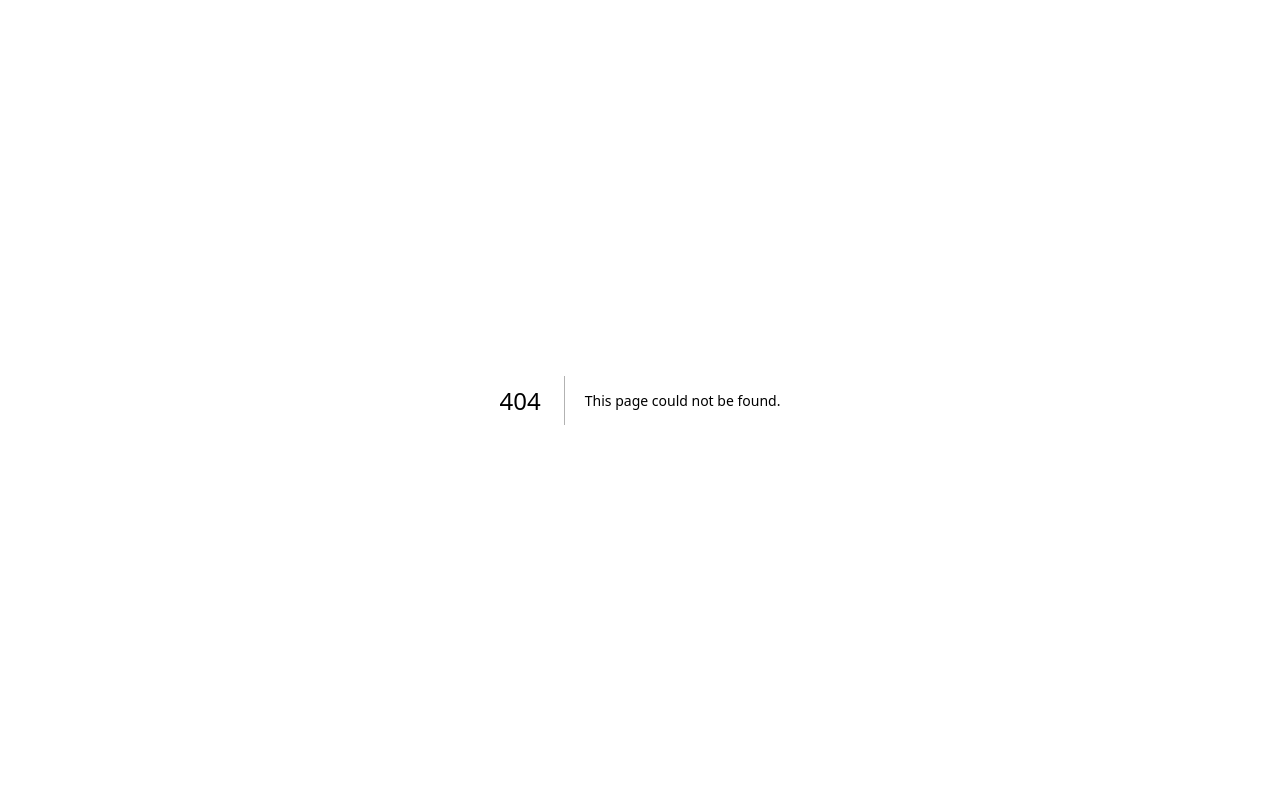
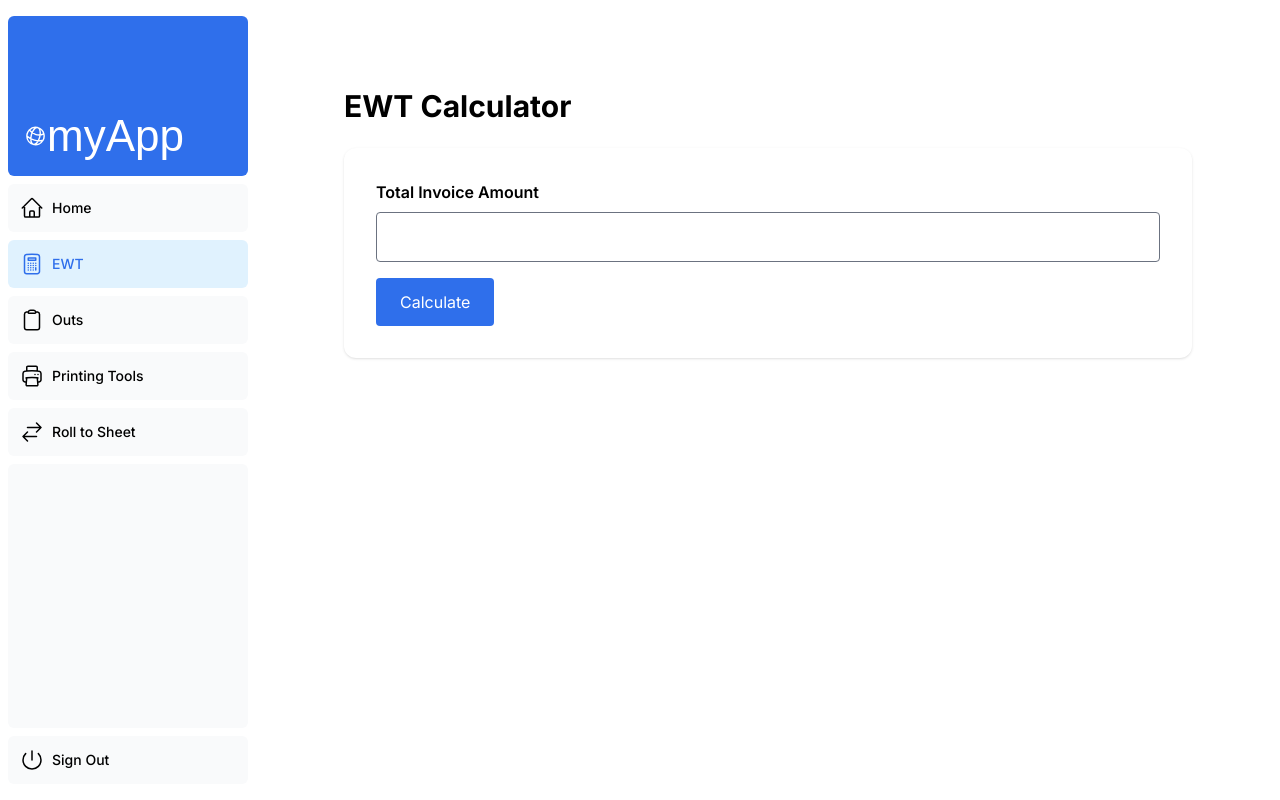
Before and after one commit to nathgsa/project, a Next.js app: page /dashboard/ewt in a window 1280 px wide. Before the commit this address had no page. Built offline with nearby package versions, Linux system fonts and the light colour scheme; a web font is replaced by a local one.

Commit message:
add new file

```diff
--- /dev/null
+++ b/app/components/ewt/EWTCalculator.tsx
@@ -0,0 +1,84 @@
+"use client"
+
+import { useMemo, useState } from "react"
+
+type NumberFormatter = (num: number) => string
+
+export default function EWTCalculator() {
+  const [paymentAmount, setPaymentAmount] = useState<number | "">("")
+  const [resultsVisible, setResultsVisible] = useState(false)
+  const [message, setMessage] = useState("")
+
+  const showMessage = (msg: string) => {
+    setMessage(msg)
+    setTimeout(() => setMessage(""), 3000)
+  }
+
+  const formatNumber: NumberFormatter = (num) =>
+    num.toLocaleString("en-US", { minimumFractionDigits: 2 })
+
+  const handleCalculate = (e: React.FormEvent) => {
+    e.preventDefault()
+    if (paymentAmount === "" || paymentAmount <= 0) {
+      showMessage("Please enter a valid payment amount.")
+      setResultsVisible(false)
+      return
+    }
+    setResultsVisible(true)
+  }
+
+  const calculations = useMemo(() => {
+    if (!resultsVisible || paymentAmount === "") return null
+
+    const amount = paymentAmount
+    const vatBase = amount / 1.12
+
+    return {
+      vat: {
+        base: vatBase,
+        ewt1: vatBase * 0.01,
+        net1: amount - vatBase * 0.01,
+        ewt2: vatBase * 0.02,
+        net2: amount - vatBase * 0.02,
+      },
+      zero: {
+        base: amount,
+        ewt1: amount * 0.01,
+        net1: amount - amount * 0.01,
+        ewt2: amount * 0.02,
+        net2: amount - amount * 0.02,
+      },
+    }
+  }, [paymentAmount, resultsVisible])
+
+  return (
+    <div className="space-y-8">
+      <form onSubmit={handleCalculate} className="bg-white p-8 rounded-xl shadow">
+        <label className="block mb-2 font-semibold">Total Invoice Amount</label>
+        <input
+          type="number"
+          className="border p-3 w-full rounded"
+          value={paymentAmount}
+          onChange={(e) =>
+            setPaymentAmount(e.target.value === "" ? "" : Number(e.target.value))
+          }
+        />
+        <button className="mt-4 bg-blue-600 text-white px-6 py-3 rounded">
+          Calculate
+        </button>
+      </form>
+
+      {calculations && (
+        <pre className="bg-black text-green-400 p-6 rounded">
+          {JSON.stringify(calculations, null, 2)}
+        </pre>
+      )}
+
+      {message && (
+        <div className="fixed top-5 right-5 bg-red-500 text-white px-4 py-2 rounded">
+          {message}
+        </div>
+      )}
+    </div>
+  )
+}
--- /dev/null
+++ b/app/dashboard/ewt/page.tsx
@@ -0,0 +1,10 @@
+import EWTCalculator from "@/app/components/ewt/EWTCalculator"
+
+export default async function Page() {
+  return (
+    <div className="p-10">
+      <h1 className="text-3xl font-bold mb-6">EWT Calculator</h1>
+      <EWTCalculator />
+    </div>
+  )
+}
--- a/app/dashboard/loading.tsx
+++ b/app/dashboard/loading.tsx
@@ -1,5 +1,8 @@
-import DashboardSkeleton from '@/app/ui/skeletons';
+// import DashboardSkeleton from '@/app/ui/skeletons';
 
+// export default function Loading() {
+//   return <DashboardSkeleton />;
+// }
 export default function Loading() {
-  return <DashboardSkeleton />;
+  return <div>Loading...</div>;
 }
--- a/app/layout.tsx
+++ b/app/layout.tsx
@@ -1,4 +1,4 @@
-import '@/app/ui/global.css';
+import '@/app/style/global.css';
 import { inter } from '@/app/ui/fonts';
 
 export default function RootLayout({
--- a/app/page.tsx
+++ b/app/page.tsx
@@ -1,7 +1,7 @@
 import AuroLogo from '@/app/ui/acme-logo';
 import { ArrowRightIcon } from '@heroicons/react/24/outline';
 import Link from 'next/link';
-import styles from '@/app/ui/home.module.css';
+import styles from '@/app/style/home.module.css';
 
 export default function Page() {
   return (
--- a/app/ui/acme-logo.tsx
+++ b/app/ui/acme-logo.tsx
@@ -7,7 +7,7 @@ export default function AuAuroLogo() {
       className={`${lusitana.className} flex flex-row items-center leading-none text-white`}
     >
       <GlobeAltIcon className="h-12 w-12 rotate-[15deg]" />
-      <p className="text-[44px]">Logo</p>
+      <p className="text-[44px]">myApp</p>
     </div>
   );
 }
--- a/app/ui/dashboard/nav-links.tsx
+++ b/app/ui/dashboard/nav-links.tsx
@@ -1,9 +1,11 @@
 'use client';
 
 import {
-  // UserGroupIcon,
   HomeIcon,
-  // DocumentDuplicateIcon,
+  CalculatorIcon,
+  ClipboardIcon,
+  PrinterIcon,
+  ArrowsRightLeftIcon
 } from '@heroicons/react/24/outline';
 import Link from 'next/link';
 import { usePathname } from 'next/navigation';
@@ -13,12 +15,13 @@ import clsx from 'clsx';
 // Depending on the size of the application, this would be stored in a database.
 const links = [
   { name: 'Home', href: '/dashboard', icon: HomeIcon },
-  // {
-  //   name: 'Invoices',
-  //   href: '/dashboard/invoices',
-  //   icon: DocumentDuplicateIcon,
-  // },
-  // { name: 'Customers', href: '/dashboard/customers', icon: UserGroupIcon },
+  {
+    name: 'EWT',
+    href: '/dashboard/ewt', icon: CalculatorIcon,
+  },
+  { name: 'Outs', href: '/dashboard/outs', icon: ClipboardIcon },
+  { name: 'Printing Tools', href: '/dashboard/printingtools', icon: PrinterIcon },
+  { name: 'Roll to Sheet', href: '/dashboard/rolltosheet', icon: ArrowsRightLeftIcon }
 ];
 
 export default function NavLinks() {
@@ -28,7 +31,7 @@ export default function NavLinks() {
       {links.map((link) => {
         const LinkIcon = link.icon;
         return (
-          <a
+          <Link
             key={link.name}
             href={link.href}
             className={clsx(
@@ -37,10 +40,10 @@ export default function NavLinks() {
                 'bg-sky-100 text-blue-600': pathname === link.href,
               },
             )}
-            >
+          >
             <LinkIcon className="w-6" />
             <p className="hidden md:block">{link.name}</p>
-          </a>
+          </Link>
         );
       })}
     </>
--- a/app/ui/skeletons.tsx
+++ b/app/ui/skeletons.tsx
@@ -82,137 +82,22 @@ export function LatestInvoicesSkeleton() {
   );
 }
 
-export default function DashboardSkeleton() {
-  return (
-    <>
-      <div
-        className={`${shimmer} relative mb-4 h-8 w-36 overflow-hidden rounded-md bg-gray-100`}
-      />
-      <div className="grid gap-6 sm:grid-cols-2 lg:grid-cols-4">
-        <CardSkeleton />
-        <CardSkeleton />
-        <CardSkeleton />
-        <CardSkeleton />
-      </div>
-      <div className="mt-6 grid grid-cols-1 gap-6 md:grid-cols-4 lg:grid-cols-8">
-        <RevenueChartSkeleton />
-        <LatestInvoicesSkeleton />
-      </div>
-    </>
-  );
-}
-
-export function TableRowSkeleton() {
-  return (
-    <tr className="w-full border-b border-gray-100 last-of-type:border-none [&:first-child>td:first-child]:rounded-tl-lg [&:first-child>td:last-child]:rounded-tr-lg [&:last-child>td:first-child]:rounded-bl-lg [&:last-child>td:last-child]:rounded-br-lg">
-      {/* Customer Name and Image */}
-      <td className="relative overflow-hidden whitespace-nowrap py-3 pl-6 pr-3">
-        <div className="flex items-center gap-3">
-          <div className="h-8 w-8 rounded-full bg-gray-100"></div>
-          <div className="h-6 w-24 rounded bg-gray-100"></div>
-        </div>
-      </td>
-      {/* Email */}
-      <td className="whitespace-nowrap px-3 py-3">
-        <div className="h-6 w-32 rounded bg-gray-100"></div>
-      </td>
-      {/* Amount */}
-      <td className="whitespace-nowrap px-3 py-3">
-        <div className="h-6 w-16 rounded bg-gray-100"></div>
-      </td>
-      {/* Date */}
-      <td className="whitespace-nowrap px-3 py-3">
-        <div className="h-6 w-16 rounded bg-gray-100"></div>
-      </td>
-      {/* Status */}
-      <td className="whitespace-nowrap px-3 py-3">
-        <div className="h-6 w-16 rounded bg-gray-100"></div>
-      </td>
-      {/* Actions */}
-      <td className="whitespace-nowrap py-3 pl-6 pr-3">
-        <div className="flex justify-end gap-3">
-          <div className="h-[38px] w-[38px] rounded bg-gray-100"></div>
-          <div className="h-[38px] w-[38px] rounded bg-gray-100"></div>
-        </div>
-      </td>
-    </tr>
-  );
-}
-
-export function InvoicesMobileSkeleton() {
-  return (
-    <div className="mb-2 w-full rounded-md bg-white p-4">
-      <div className="flex items-center justify-between border-b border-gray-100 pb-8">
-        <div className="flex items-center">
-          <div className="mr-2 h-8 w-8 rounded-full bg-gray-100"></div>
-          <div className="h-6 w-16 rounded bg-gray-100"></div>
-        </div>
-        <div className="h-6 w-16 rounded bg-gray-100"></div>
-      </div>
-      <div className="flex w-full items-center justify-between pt-4">
-        <div>
-          <div className="h-6 w-16 rounded bg-gray-100"></div>
-          <div className="mt-2 h-6 w-24 rounded bg-gray-100"></div>
-        </div>
-        <div className="flex justify-end gap-2">
-          <div className="h-10 w-10 rounded bg-gray-100"></div>
-          <div className="h-10 w-10 rounded bg-gray-100"></div>
-        </div>
-      </div>
-    </div>
-  );
-}
-
-export function InvoicesTableSkeleton() {
-  return (
-    <div className="mt-6 flow-root">
-      <div className="inline-block min-w-full align-middle">
-        <div className="rounded-lg bg-gray-50 p-2 md:pt-0">
-          <div className="md:hidden">
-            <InvoicesMobileSkeleton />
-            <InvoicesMobileSkeleton />
-            <InvoicesMobileSkeleton />
-            <InvoicesMobileSkeleton />
-            <InvoicesMobileSkeleton />
-            <InvoicesMobileSkeleton />
-          </div>
-          <table className="hidden min-w-full text-gray-900 md:table">
-            <thead className="rounded-lg text-left text-sm font-normal">
-              <tr>
-                <th scope="col" className="px-4 py-5 font-medium sm:pl-6">
-                  Customer
-                </th>
-                <th scope="col" className="px-3 py-5 font-medium">
-                  Email
-                </th>
-                <th scope="col" className="px-3 py-5 font-medium">
-                  Amount
-                </th>
-                <th scope="col" className="px-3 py-5 font-medium">
-                  Date
-                </th>
-                <th scope="col" className="px-3 py-5 font-medium">
-                  Status
-                </th>
-                <th
-                  scope="col"
-                  className="relative pb-4 pl-3 pr-6 pt-2 sm:pr-6"
-                >
-                  <span className="sr-only">Edit</span>
-                </th>
-              </tr>
-            </thead>
-            <tbody className="bg-white">
-              <TableRowSkeleton />
-              <TableRowSkeleton />
-              <TableRowSkeleton />
-              <TableRowSkeleton />
-              <TableRowSkeleton />
-              <TableRowSkeleton />
-            </tbody>
-          </table>
-        </div>
-      </div>
-    </div>
-  );
-}
+// export default function DashboardSkeleton() {
+//   return (
+//     <>
+//       <div
+//         className={`${shimmer} relative mb-4 h-8 w-36 overflow-hidden rounded-md bg-gray-100`}
+//       />
+//       <div className="grid gap-6 sm:grid-cols-2 lg:grid-cols-4">
+//         <CardSkeleton />
+//         <CardSkeleton />
+//         <CardSkeleton />
+//         <CardSkeleton />
+//       </div>
+//       <div className="mt-6 grid grid-cols-1 gap-6 md:grid-cols-4 lg:grid-cols-8">
+//         <RevenueChartSkeleton />
+//         <LatestInvoicesSkeleton />
+//       </div>
+//     </>
+//   );
+// }
```
Also changed, not shown: app/style/global.css (renamed from app/ui/global.css), app/style/home.module.css (renamed from app/ui/home.module.css), 1 other file (tests, documents, lock files or other folders).
